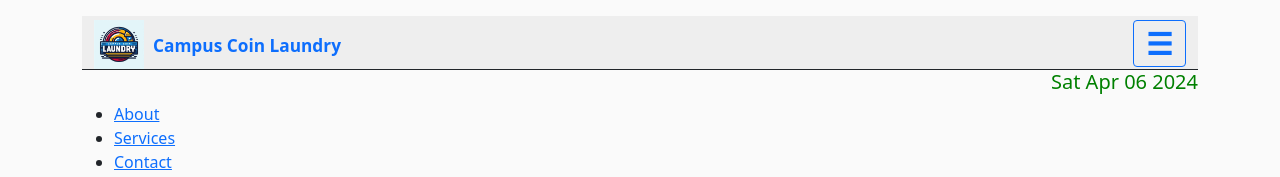
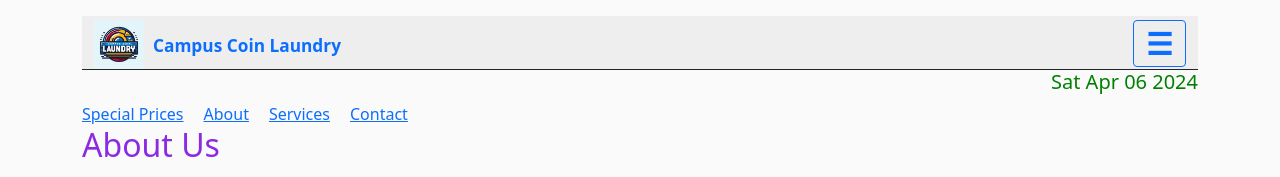
Before and after one commit to ksulaundry/site, a plain HTML site: page index.html in a window 1280 px wide. Shown: the top 177 px of the page. Drawn offline with nearby package versions, Linux system fonts and the light colour scheme.

Commit message:
Update index.html

```diff
--- a/index.html
+++ b/index.html
@@ -4,6 +4,28 @@
   <meta charset="UTF-8">
   <meta http-equiv="X-UA-Compatible" content="IE=edge">
   <meta name="viewport" content="width=device-width, initial-scale=1.0">
+<style>
+        /* Convert the list to a horizontal layout */
+        ul.hlist {
+            display: flex;
+            flex-wrap: wrap;
+            padding: 0;
+            margin: 0;
+            list-style-type: none;
+        }
+
+        /* Style each list item */
+        ul.hlist li {
+            margin-right: 20px; /* Add spacing between items */
+        }
+
+        /* Responsive adjustments for small screens */
+        @media screen and (max-width: 768px) {
+            ul.hlist li {
+                margin-right: 10px; /* Reduce spacing for smaller screens */
+            }
+        }
+    </style>
   <title>Campus Coin Laundry</title>
   <link rel="icon" href="laundry logo.png">
   <link href="https://cdn.jsdelivr.net/npm/bootstrap@5.0.2/dist/css/bootstrap.min.css" rel="stylesheet"
@@ -41,9 +63,10 @@
   </div>
 
 <header>
-		<h5 id="current_date" style="text-align: end;">hello</h5>
+		<h5 id="current_date" style="text-align: end;"></h5>
 		<nav>
-			<ul>
+			<ul class="hlist">
+				<li><a href="HTML/specials.html">Special Prices</a></li>
 				<li><a href="#about">About</a></li>
 				<li><a href="#services">Services</a></li>
 				<li><a href="#contact">Contact</a></li>
```
